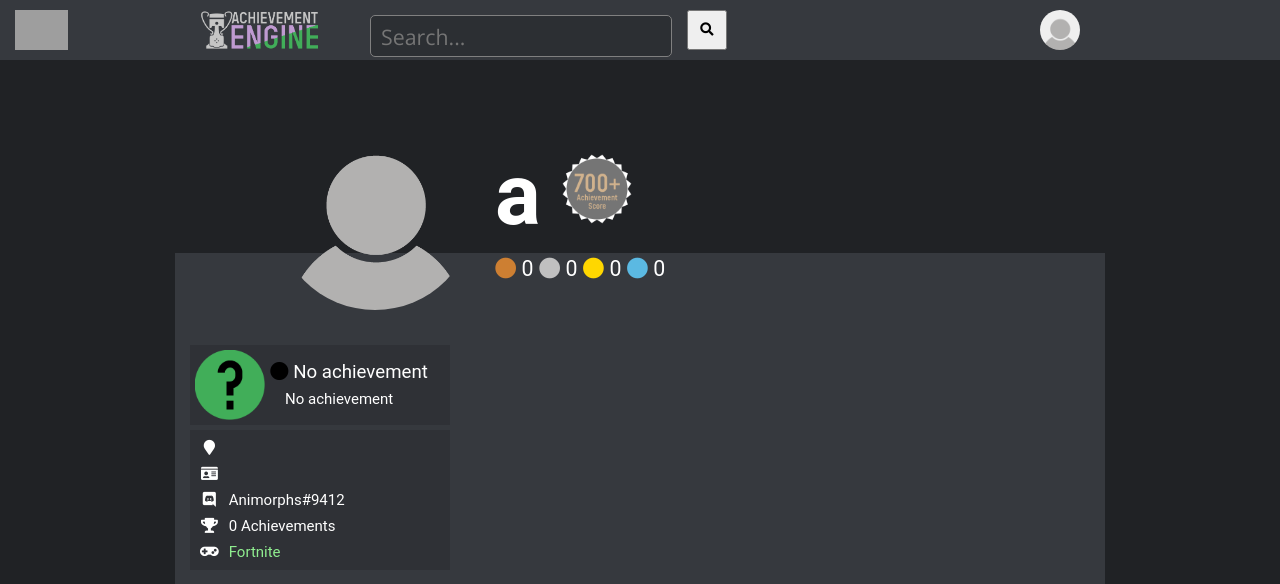
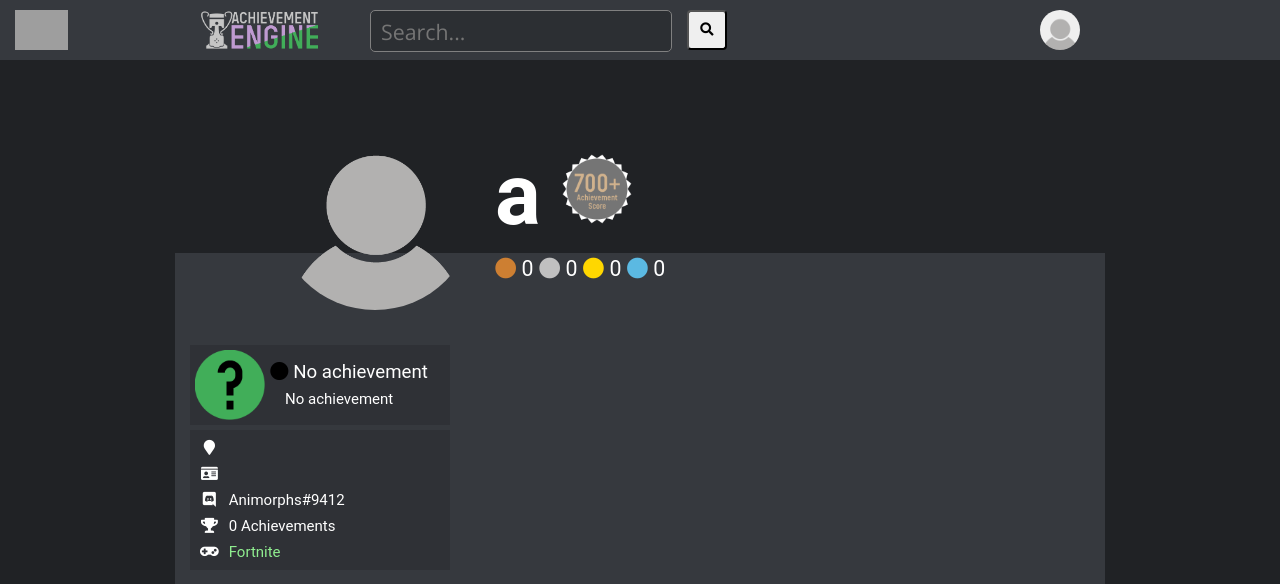
Before and after one commit to AchievementEngine/website, a PHP site: page /profile in a window 1280 px wide. Shown: the top 584 px of the page. Run offline with PHP 8.4, Linux system fonts and the light colour scheme; a user stored in the database is signed in; data comes from the database, SQL or seed files in the repository; some libraries are stand-ins or nearby versions; grey boxes are pictures that could not be loaded.

Commit message:
Search Bar style
Adjusted search bar so that the text area is in the correct spot and the button is sized correctly and rounded

```diff
--- a/data/style.css
+++ b/data/style.css
@@ -224,12 +224,8 @@
 }
 
 header .searchBox {
-	height:30px;
-	width:400px;
-	background-color:#36393e;
-	border:none;
-	margin:5px 15px 5px 50px;
-	padding:2px;
+	height:40px;
+	margin:0px 15px 0px 50px;
 	font-size:16pt;
 	color:white;
 	font-family:Open Sans;
@@ -392,7 +388,7 @@
 input[type="text"] {
 	border: 1px solid grey;
     border-radius: 5px;
-	padding: 5px 10px;
+	padding: 0px 10px;
 	width: 40%;
 	background-color:#2c2f33;
 }
@@ -754,6 +750,7 @@
 	/*background-image: url("uploads/defaultProfile.png");*/
 	background-size: 100%;
     background-position: 45% 53%;
+	background-repeat: no-repeat;
     width: 40px;
     height: 40px;
     border-radius: 100%;
--- a/editProfile.php
+++ b/editProfile.php
@@ -56,7 +56,7 @@
 			<form method="post" action="search.php">
 				<div class="searchzone">
 					<input type="text" name="search" class="searchBox" placeholder="Search...">
-					<button style="font-family:FontAwesome;height:40px;width:40px"><i class="fas fa-search"></i></button>
+					<button style="font-family:FontAwesome;height:40px;width:40px;border-radius:10%"><i class="fas fa-search"></i></button>
 				</div>
 			</form>
 		</div>
--- a/home.php
+++ b/home.php
@@ -55,7 +55,7 @@
 			<form method="post" action="search.php">
 				<div class="searchzone">
 					<input type="text" name="search" class="searchBox" placeholder="Search...">
-					<button style="font-family:FontAwesome;height:40px;width:40px"><i class="fas fa-search"></i></button>
+					<button style="font-family:FontAwesome;height:40px;width:40px;border-radius:10%"><i class="fas fa-search"></i></button>
 				</div>
 			</form>
 		</div>
--- a/profile.php
+++ b/profile.php
@@ -108,7 +108,7 @@
 			<form method="post" action="search.php">
 				<div class="searchzone">
 					<input type="text" name="search" class="searchBox" placeholder="Search...">
-					<button style="font-family:FontAwesome;height:40px;width:40px"><i class="fas fa-search"></i></button>
+					<button style="font-family:FontAwesome;height:40px;width:40px;border-radius:10%"><i class="fas fa-search"></i></button>
 				</div>
 			</form>
 		</div>
--- a/search.php
+++ b/search.php
@@ -30,7 +30,7 @@
 			<form method="post" action="search.php">
 				<div class="searchzone">
 					<input type="text" name="search" class="searchBox" placeholder="Search...">
-					<button style="font-family:FontAwesome;height:40px;width:40px"><i class="fas fa-search"></i></button>
+					<button style="font-family:FontAwesome;height:40px;width:40px;border-radius:10%"><i class="fas fa-search"></i></button>
 				</div>
 			</form>
 		</div>
```
